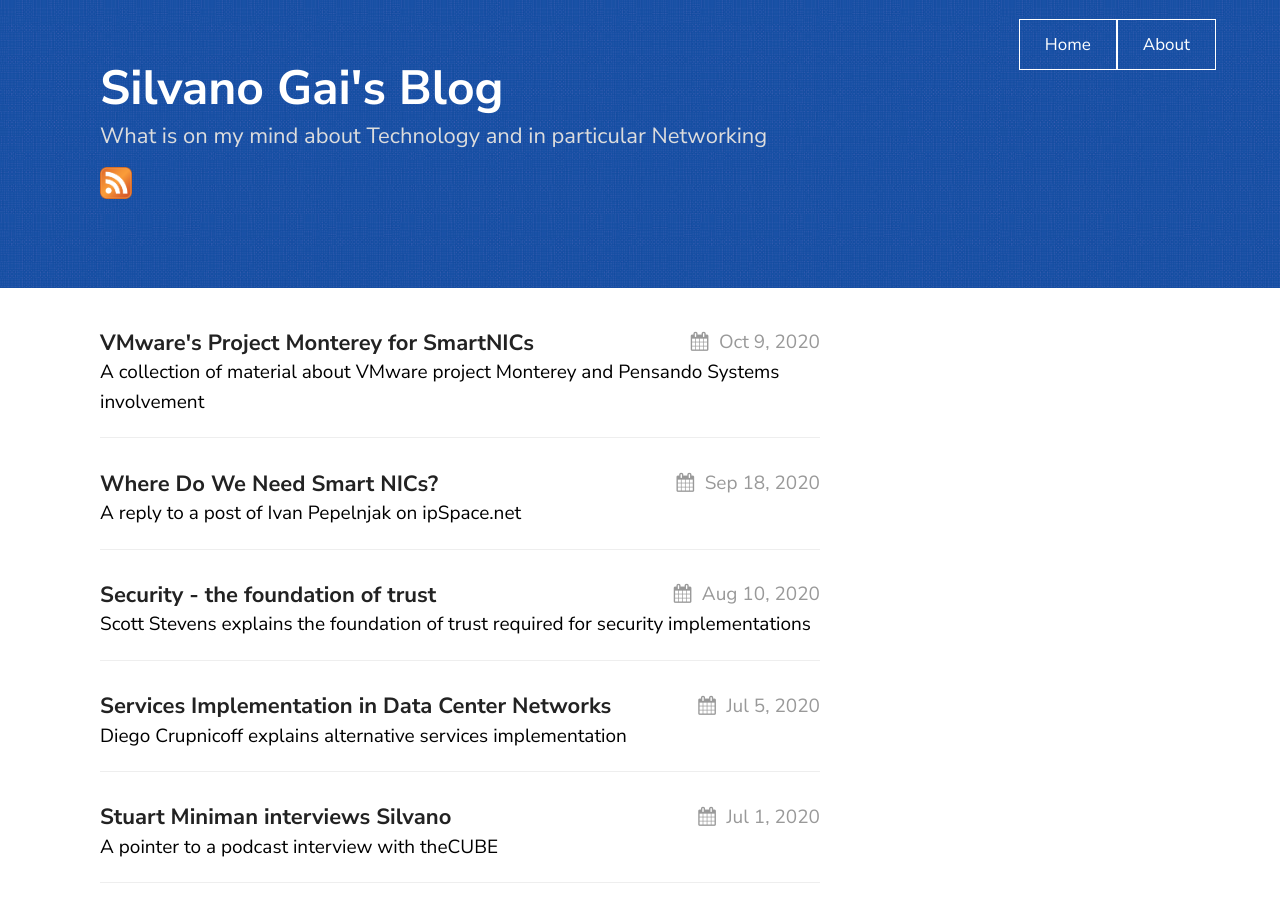
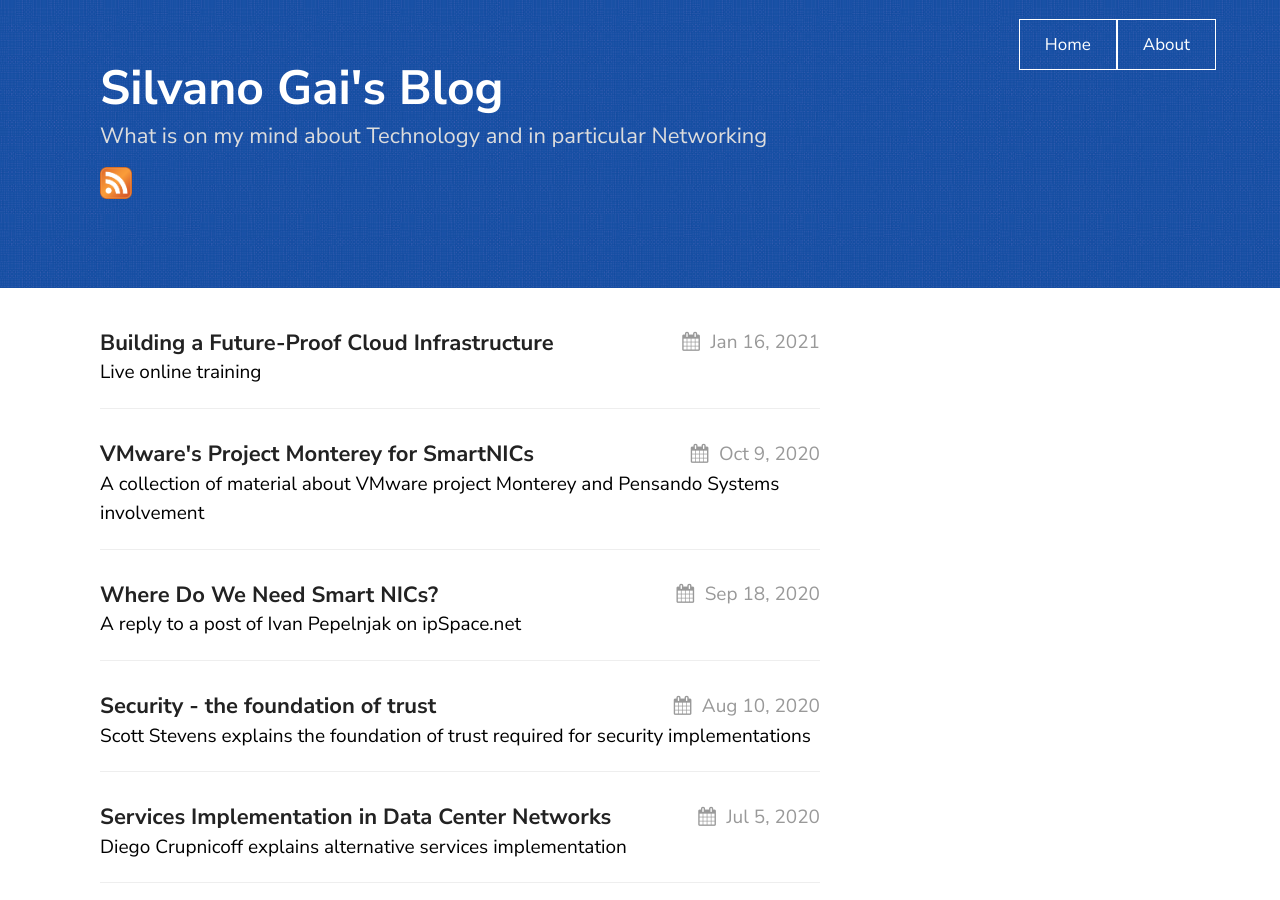
Before and after one commit to silvanogai/silvanogai, a Jekyll site: the page built from index.md, in a window 1280 px wide and 900 px high. Built offline with Jekyll 4.4.1, drawn with Linux system fonts in a browser that asks for light colours.

Commit message:
Ready to publish

```diff
--- a/_posts/2021-01-10-seminar.md
+++ b/_posts/2021-01-10-seminar.md
@@ -1,7 +1,7 @@
 ---
 layout: post
 comments: true
-draft: true
+date: 2021-01-16
 author: Silvano Gai
 title: "Building a Future-Proof Cloud Infrastructure"
 excerpt: "Live online training"
```
